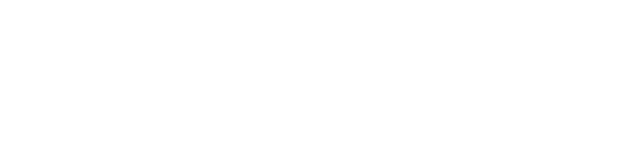
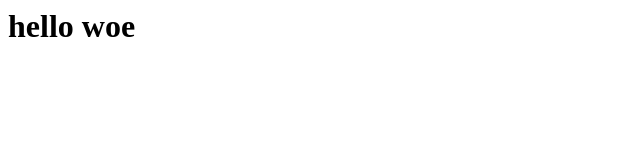
Before and after one commit to arithraduttaa/arithraduttaa.github.io, a plain HTML site: page index.html in a window 1280 px wide. Shown: the whole page, without its empty margins (0-640 px from the left). Drawn offline with Linux system fonts and the light colour scheme.

Commit message:
Update index.html

```diff
--- a/index.html
+++ b/index.html
@@ -1 +1 @@
-<h1><hello woe></h1>
+<h1>hello woe</h1>
```
